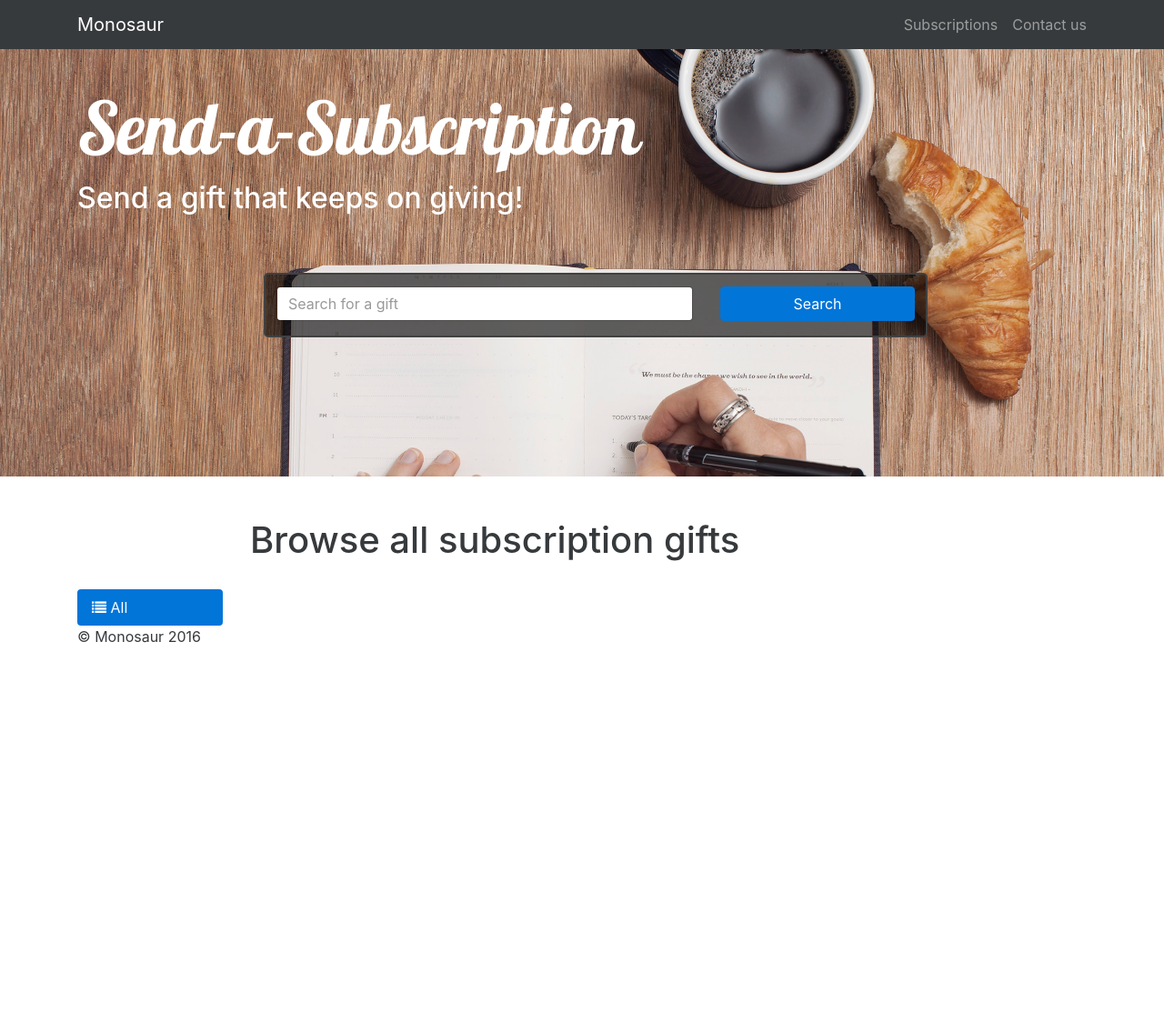
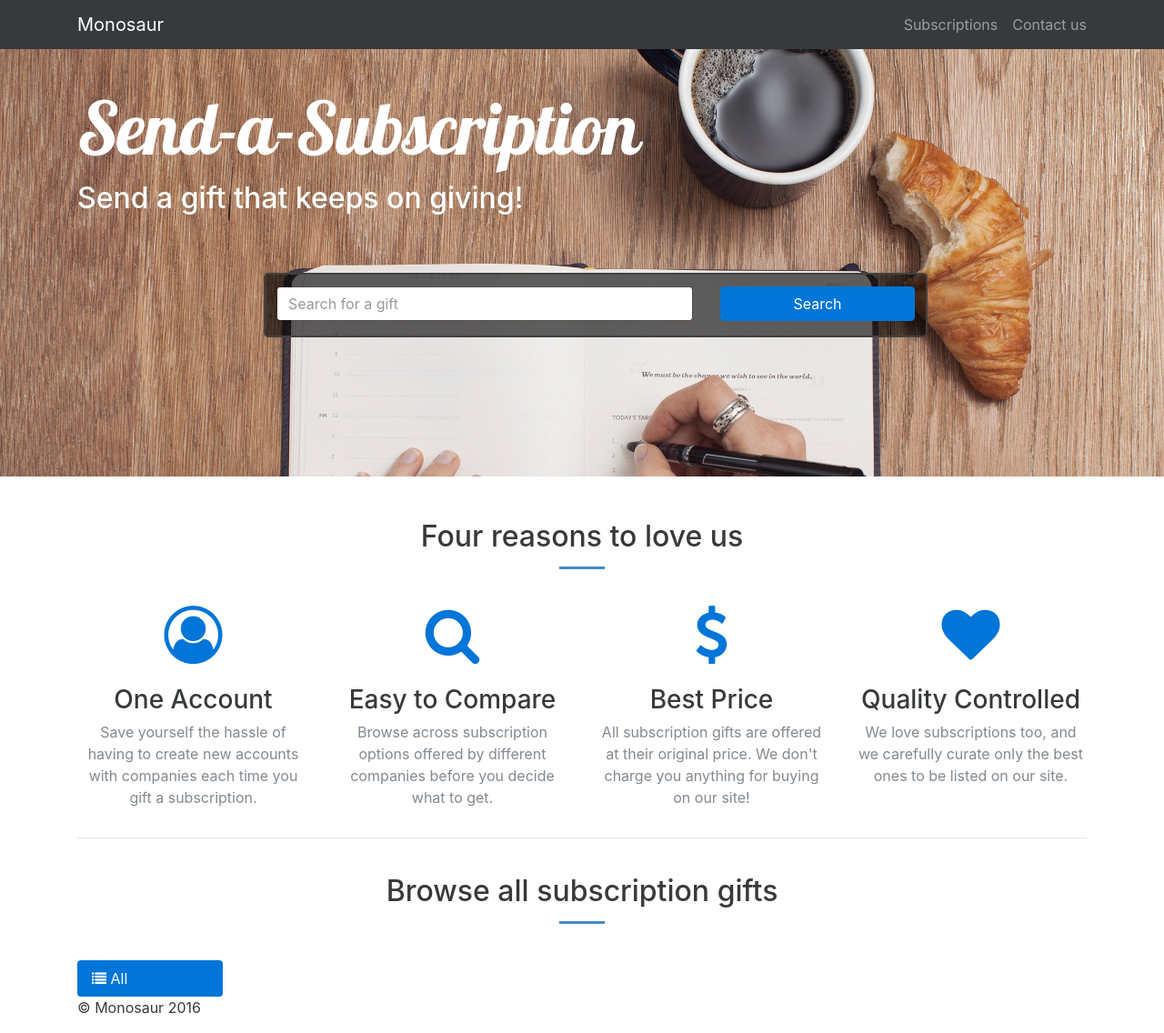
Before and after one commit to SchwannK/sendasubscription, a Django app: template subscriptions_dir/templates/subscriptions_dir/subscriptions_dir.html in a window 1280 px wide. Shown: the whole page at 91% size. Before the commit the page ends 707 px from the top, so only its background shows below. Run offline with Django 3.2, Linux system fonts and the light colour scheme; the template is opened without the code that fills it, so the values that code supplies are empty; some libraries are stand-ins or nearby versions.

Commit message:
Minor content additions to main page

```diff
--- a/sendasubscription/static/css/monosaur.css
+++ b/sendasubscription/static/css/monosaur.css
@@ -106,6 +106,13 @@ figcaption {
 	padding: 13px 12px 0px 12px;
 }
 
+hr.primary {
+	border-color:#428bca;
+	border-width:3px;
+	max-width:50px
+}
+
+
 /* Large desktop */
 @media ( min-width : 1200px) {
 	...
--- a/subscriptions_dir/templates/subscriptions_dir/subscriptions_dir.html
+++ b/subscriptions_dir/templates/subscriptions_dir/subscriptions_dir.html
@@ -18,23 +18,75 @@
 <br>
 
 <br>
+<div class="container">
+    <div class="row">
+        <div class="col-lg-12 text-xs-center">
+            <h2 class="section-heading">Four reasons to love us</h2>
+            <hr class="primary">
+						<br>
+        </div>
+    </div>
+</div>
+<div class="container">
+  <div class="row">
+      <div class="col-lg-3 col-md-6 text-xs-center">
+          <div class="service-box">
+              <i class="fa fa-4x fa-user-circle-o text-primary sr-icons"></i>
+							<br>
+							<br>
+              <h3>One Account</h3>
+              <p class="text-muted">Save yourself the hassle of having to create new accounts with companies each time you gift a subscription.</p>
+          </div>
+      </div>
+      <div class="col-lg-3 col-md-6 text-xs-center">
+          <div class="service-box">
+              <i class="fa fa-4x fa-search text-primary sr-icons"></i>
+							<br>
+							<br>
+              <h3>Easy to Compare</h3>
+              <p class="text-muted">Browse across subscription options offered by different companies before you decide what to get.</p>
+          </div>
+      </div>
+      <div class="col-lg-3 col-md-6 text-xs-center">
+          <div class="service-box">
+              <i class="fa fa-4x fa-usd text-primary sr-icons"></i>
+							<br>
+							<br>
+              <h3>Best Price</h3>
+              <p class="text-muted">All subscription gifts are offered at their original price. We don't charge you anything for buying on our site!</p>
+          </div>
+      </div>
+      <div class="col-lg-3 col-md-6 text-xs-center">
+          <div class="service-box">
+              <i class="fa fa-4x fa-heart text-primary sr-icons"></i>
+							<br>
+							<br>
+              <h3>Quality Controlled</h3>
+              <p class="text-muted">We love subscriptions too, and we carefully curate only the best ones to be listed on our site.</p>
+          </div>
+      </div>
+  </div>
+	<hr>
+</div>
 
-<div class="container">
-	<div class="row">
-		<div class="col-md-10 offset-md-2">
-			<h1>Browse all subscription gifts</h1>
-			<br>
-			<br>
-		</div>
-	</div>
+<br>
+
+<div class="container" id="gift-browser">
+    <div class="row">
+        <div class="col-lg-12 text-xs-center">
+            <h2 class="section-heading">Browse all subscription gifts</h2>
+            <hr class="primary">
+						<br>
+        </div>
+    </div>
 
 	<div class="row">
 		<div class="col-md-2">
 			<nav class="nav nav-pills nav-stacked">
-				<a class="nav-link filter-button active" data-filter="all" href="#"><i class="fa fa-list" aria-hidden="true"></i> All</a>
+				<a class="nav-link filter-button active" data-filter="all" href="#gift-browser"><i class="fa fa-list" aria-hidden="true"></i> All</a>
 				{% for category in categories %}
 					{% if category.subscription_set.count > 0 %}
-					<a class="nav-link filter-button" href="#" data-filter="{{ category|cut:" "|cut:"("|cut:")"|cut:"&" }}"><i class="fa fa-{{ category.favicon }}" aria-hidden="true"></i> {{ category }} ({{ category.subscription_set.count }})</a>
+					<a class="nav-link filter-button" href="#gift-browser" data-filter="{{ category|cut:" "|cut:"("|cut:")"|cut:"&" }}"><i class="fa fa-{{ category.favicon }}" aria-hidden="true"></i> {{ category }} ({{ category.subscription_set.count }})</a>
 					{% endif %}
 				{% endfor %}
 			</nav>
```
